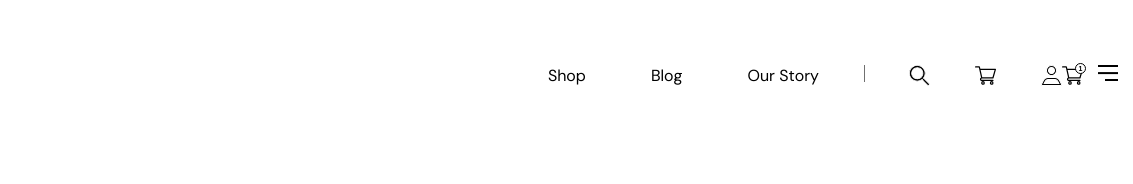
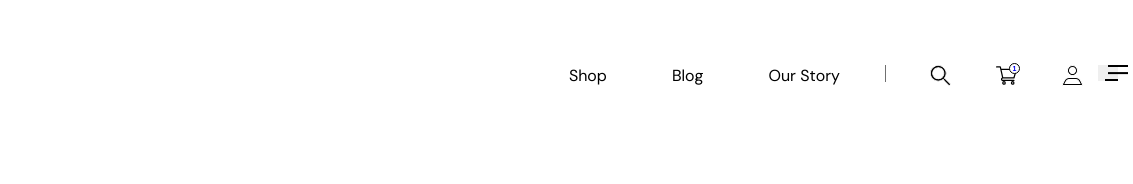
Before and after one commit to SerhiiShapovalenko/shoppe, a website: page app/index.html in a window 1280 px wide. Shown: the full height of the page, 147-1280 px from the left. Drawn offline with nearby package versions, Linux system fonts and the light colour scheme; files that its build step writes are made by us from their sources.

Commit message:
code optimazed

```diff
--- a/app/index.html
+++ b/app/index.html
@@ -12,7 +12,6 @@
         <div class="header__top">
           <img src="images/logo.svg" alt="" class="logo" />
           <nav class="menu">
-            <div class="menu__nav-inner">
             <ul class="menu__list">
               <li class="menu__list-item">
                 <a href="" class="menu__list-link">Shop</a>
@@ -26,29 +25,29 @@
             </ul>
             <ul class="menu__icons">
               <li class="menu__icons-item">
+                <a href="#" class="menu__icons-link">
                   <svg class="menu__icons-icon menu__icons-icon--searcher">
                     <use xlink:href="images/sprite.svg#icons--searcher"></use>
                   </svg>
+                </a>
               </li>
               <li class="menu__icons-item menu__icons-item--cart">
-                  <svg class="menu__icons-icon">
-                    <use xlink:href="images/sprite.svg#icons--cart"></use>
-                  </svg>
-                </li>
-                <li class="menu__icons-item">
-                  <svg class="menu__icons-icon">
-                    <use xlink:href="images/sprite.svg#icons--profile"></use>
-                  </svg>
-                </li>
-              </ul>
-            </div>
-            <div class="menu__cart">
+                <a href="#" class="menu__icons-link">
                   <svg class="menu__icons-icon">
                     <use xlink:href="images/sprite.svg#icons--cart"></use>
                   </svg>
                   <span class="menu__cart-count">1</span>
-            </div>
-            <div class="menu__btn"><span></span></div>
+                </a>
+              </li>
+              <li class="menu__icons-item menu__icons-item--profile">
+                <a href="#" class="menu__icons-link">
+                  <svg class="menu__icons-icon">
+                    <use xlink:href="images/sprite.svg#icons--profile"></use>
+                  </svg>
+                </a>
+              </li>
+            </ul>
+            <button class="menu__btn"><span></span></button>
           </nav>
         </div>
       </div>
--- a/app/scss/layots/_header.scss
+++ b/app/scss/layots/_header.scss
@@ -14,15 +14,28 @@
 
 .menu {
   display: flex;
+  justify-content: center;
 
   &__list {
     text-align: center;
     margin-right: 45px;
 
     @include onMobile {
+      flex-direction: column;
+      justify-content: center;
+      position: absolute;
+      left: 0;
+      right: 0;
+      top: 0px;
+      height: 100vh;
+      background-color: #fff;
       margin: 0;
-      flex-direction: column;
+      transform: translateY(-100%);
     }
+  }
+
+  &__list--active {
+    transform: translateY(0);
   }
 
   &__list-item {
@@ -36,7 +49,7 @@
 
     @include onMobile {
       margin: 0;
-      justify-content: center;
+      gap: 5px;
     }
   }
 
@@ -46,38 +59,35 @@
 
   &__icons-icon--cart {
     @include onMobile {
+      position: relative;
       width: 18px;
       height: 18px;
     }
   }
 
-  &__nav-inner,
+  &__icons-icon--searcher {
+    @include onMobile {
+      display: none;
+    }
+  }
+
+  &__icons-item--profile {
+    @include onMobile {
+      z-index: 100;
+      order: -1;
+    }
+  }
+
   &__list,
   &__icons {
     display: flex;
   }
 
-  &__nav-inner {
-    @include onMobile {
-      flex-direction: column;
-      justify-content: center;
-      position: absolute;
-      left: 0;
-      right: 0;
-      top: 0px;
-      height: 100vh;
-      background-color: #fff;
-      gap: 70px;
-    }
-  }
-
   &__icons-item + .menu__icons-item {
     margin-left: 45px;
-  }
 
-  &__icons-item--cart {
     @include onMobile {
-      display: none;
+      margin: 0;
     }
   }
 
@@ -142,6 +152,9 @@
   }
 
   &__btn {
+    padding: 0;
+    outline: none;
+    border: none;
     width: 20px;
     height: 16px;
     margin-left: 15px;
@@ -153,7 +166,7 @@
     }
 
     @include onMobile {
-      display: block;
+      display: flex;
     }
   }
 
```
Also changed, not shown: app/components/header.html (+14 -15 lines), app/scss/base/_reset.scss (line endings or trailing spaces). Lines whose indentation alone changed are shown as unchanged.
